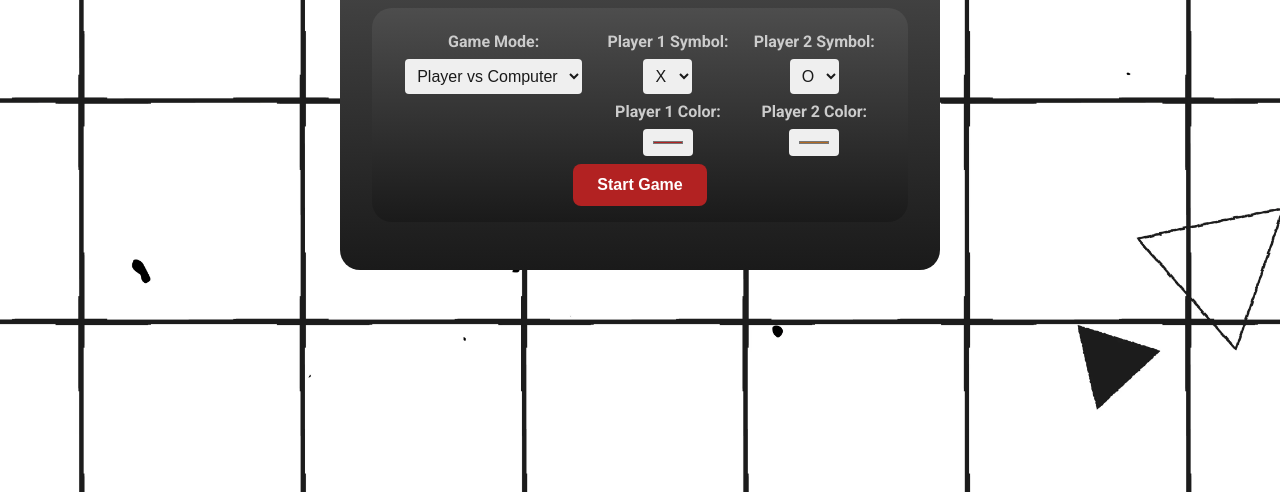
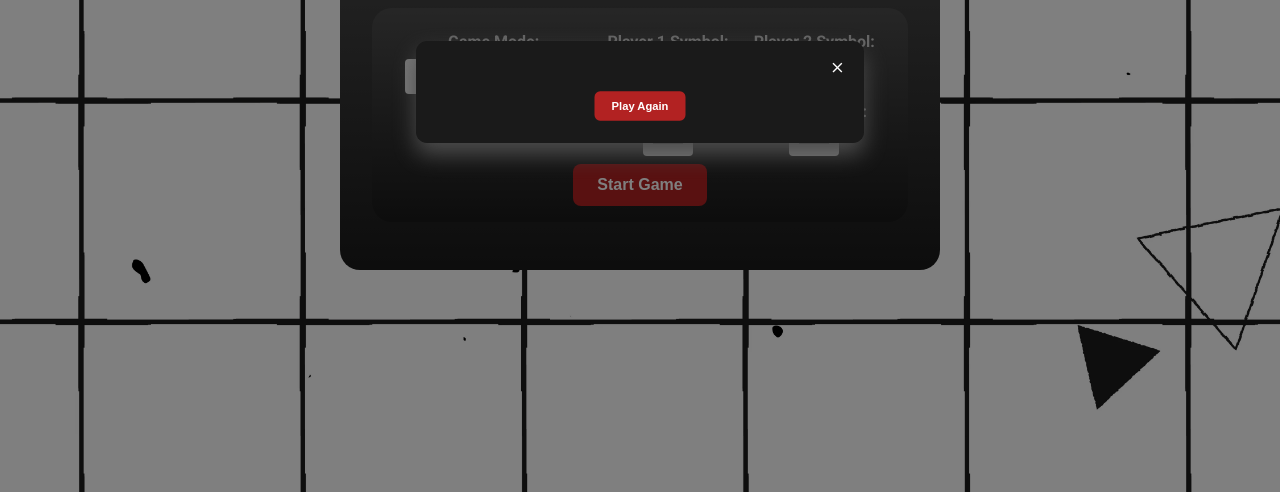
Before and after one commit to DenislavaVM/TicTacToe, a plain HTML site: page index.html in a window 1280 px wide. Shown: the part 308-800 px from the top of the page. Drawn offline with nearby package versions, Linux system fonts and the light colour scheme.

Commit message:
feat: add "Play Again" button to endgame modal for improved UX

```diff
--- a/css/style.css
+++ b/css/style.css
@@ -387,6 +387,23 @@ tr {
     animation: flash-draw 0.6s ease-in-out;
 }
 
+.play-again-button {
+    margin-top: 1.5rem;
+    padding: 0.75rem 1.5rem;
+    background-color: #B22222;
+    color: #FFFFFF;
+    border: none;
+    border-radius: 0.5rem;
+    font-size: 1rem;
+    font-weight: bold;
+    cursor: pointer;
+    transition: background-color 0.3s ease;
+}
+
+.play-again-button:hover {
+    background-color: #b26a22;
+}
+
 @keyframes flash-draw {
     0% {
         background-color: #f0f0f0;
--- a/index.html
+++ b/index.html
@@ -130,6 +130,7 @@
                     <div class="winner-announcement">
                         The winner is <span class="winner-symbol"></span>
                     </div>
+                    <button id="play-again-button" class="play-again-button" aria-label="Play again">Play Again</button>
                 </div>
             </div>
         </div>
--- a/js/game.js
+++ b/js/game.js
@@ -19,6 +19,9 @@ export function bindGameEvents() {
     document.getElementById("start-game").addEventListener("click", startGameFromHome);
     document.querySelector(".button").addEventListener("click", startGame);
     document.getElementById("back-home-button").addEventListener("click", goToHomeScreen);
+    document.addEventListener("play-again", () => {
+        startGame();
+    });
     attachClickHandlers();
 };
 
--- a/js/ui.js
+++ b/js/ui.js
@@ -2,7 +2,7 @@ import { createSymbolNode, getPlayerColors, victoryPatterns, incrementLocalScore
 
 export function initApp() {
     window.onload = () => {
-        document.querySelector(".endgame").style.display = "none";
+        document.querySelector(".endgame").classList.add("show");
         document.querySelector(".winner-announcement").style.display = "none";
         document.querySelector(".message-text").textContent = "";
         document.querySelector(".winner-symbol").textContent = "";
@@ -19,6 +19,10 @@ export function initApp() {
     document.addEventListener("error", e => showErrorModal(e.detail));
     document.getElementById("close")?.addEventListener("click", closeEndgameMessage);
     document.getElementById("error-close")?.addEventListener("click", closeErrorModal);
+    document.getElementById("play-again-button")?.addEventListener("click", () => {
+        closeEndgameMessage();
+        document.dispatchEvent(new Event("play-again"));
+    });
 }
 
 function closeEndgameMessage() {
```
